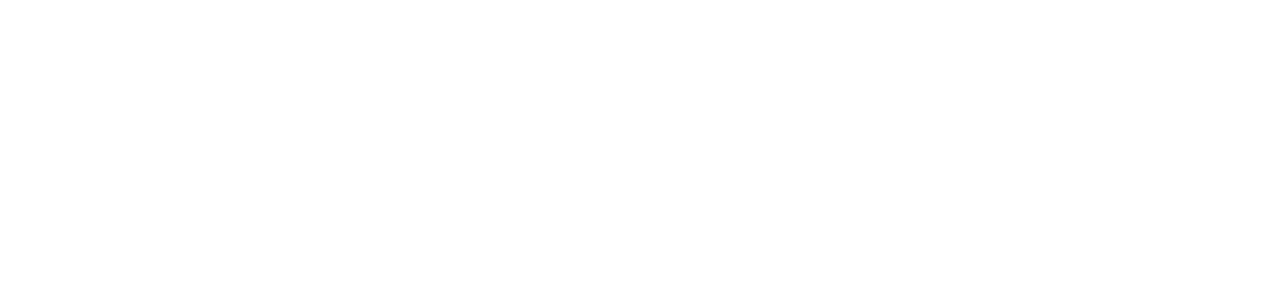
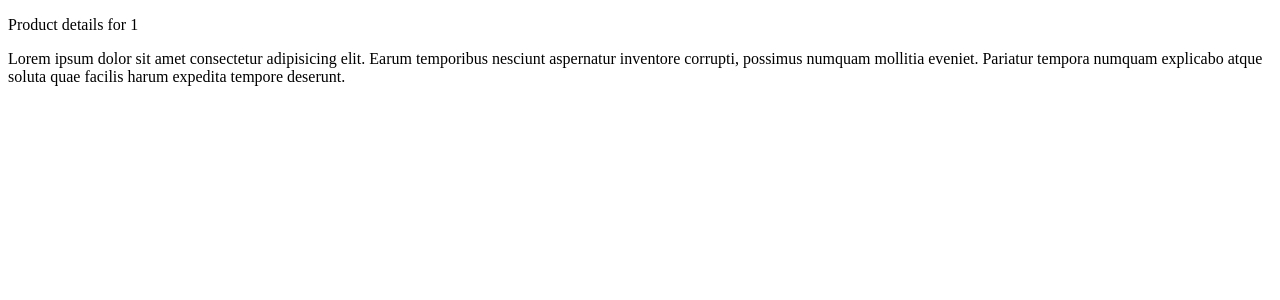
Before and after one commit to hens-virtuella-varld/net-ninja-nuxt-3-tutorial, a Nuxt app: page /products/1 in a window 1280 px wide. Before the commit this address had no page. Shown: the top 300 px of the page. Built offline with nearby package versions, Linux system fonts and the light colour scheme.

Commit message:
feat: add [id] component to practice route parameters

```diff
--- /dev/null
+++ b/pages/products/[id].vue
@@ -0,0 +1,15 @@
+<template>
+  <div>
+    <p>Product details for {{ id }}</p>
+    <p>
+      Lorem ipsum dolor sit amet consectetur adipisicing elit. Earum temporibus
+      nesciunt aspernatur inventore corrupti, possimus numquam mollitia eveniet.
+      Pariatur tempora numquam explicabo atque soluta quae facilis harum
+      expedita tempore deserunt.
+    </p>
+  </div>
+</template>
+
+<script setup>
+const { id } = useRoute().params;
+</script>
```
